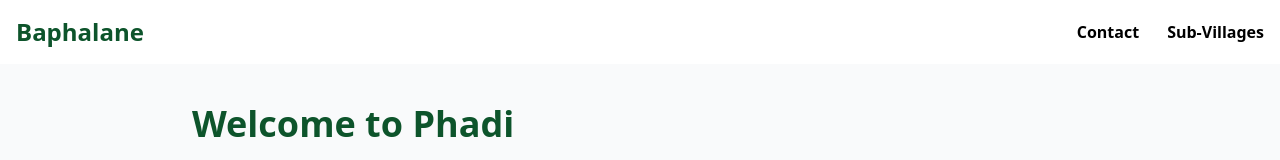
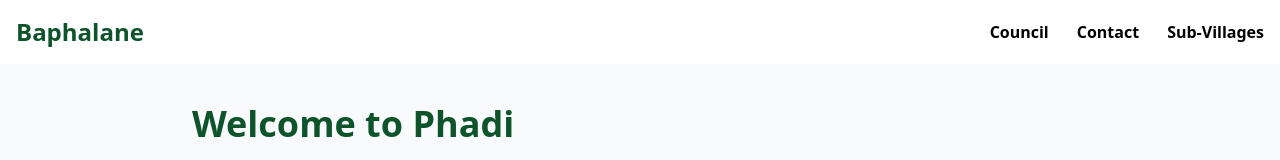
Before and after one commit to RXA8/Baphalane, a Next.js app in the folder baphalane/: page /phadi in a window 1280 px wide. Shown: the top 160 px of the page. Built offline with nearby package versions, Linux system fonts and the light colour scheme.

Commit message:
Added council button to both mobile and desktop navbar

```diff
--- a/baphalane/src/components/Navbar.tsx
+++ b/baphalane/src/components/Navbar.tsx
@@ -22,8 +22,8 @@ export default function Navbar() {
         <nav className="hidden md:flex gap-7 text-black font-semibold items-center">
           {/* <Link href="#about" className="hover:text-green-700">About</Link>
           <Link href="#services" className="hover:text-green-700">Services</Link>
-          <Link href="#news" className="hover:text-green-700">News</Link>
-          <Link href="#events" className="hover:text-green-700">Events</Link> */}
+          <Link href="#news" className="hover:text-green-700">News</Link>*/}
+          <Link href="" className="hover:text-green-700">Council</Link>
           <Link href="#contact" className="hover:text-green-700">Contact</Link>
 
           {/* Hover-based Dropdown */}
@@ -51,8 +51,8 @@ export default function Navbar() {
   <div className="md:hidden bg-white px-4 py-2 space-y-2 text-black">
         {/* <Link href="#about" className="block">About</Link>
         <Link href="#services" className="block">Services</Link>
-        <Link href="#news" className="block">News</Link>
-        <Link href="#events" className="block">Events</Link> */}
+        <Link href="#news" className="block">News</Link>*/}
+        <Link href="#events" className="block">Council</Link>
         <Link href="#contact" className="block">Contact</Link>
 
         {/* Toggleable Mobile Dropdown */}
```
